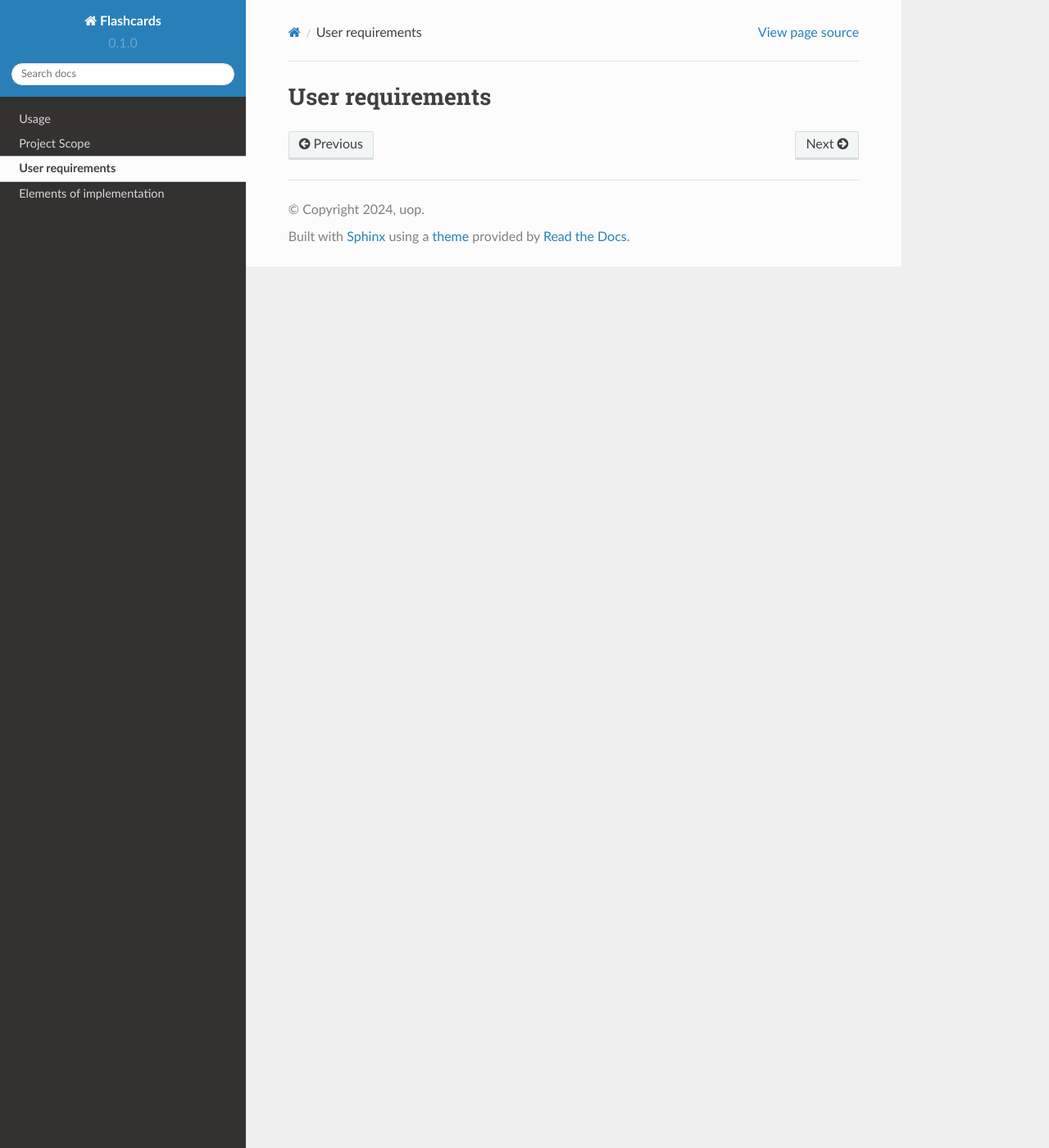
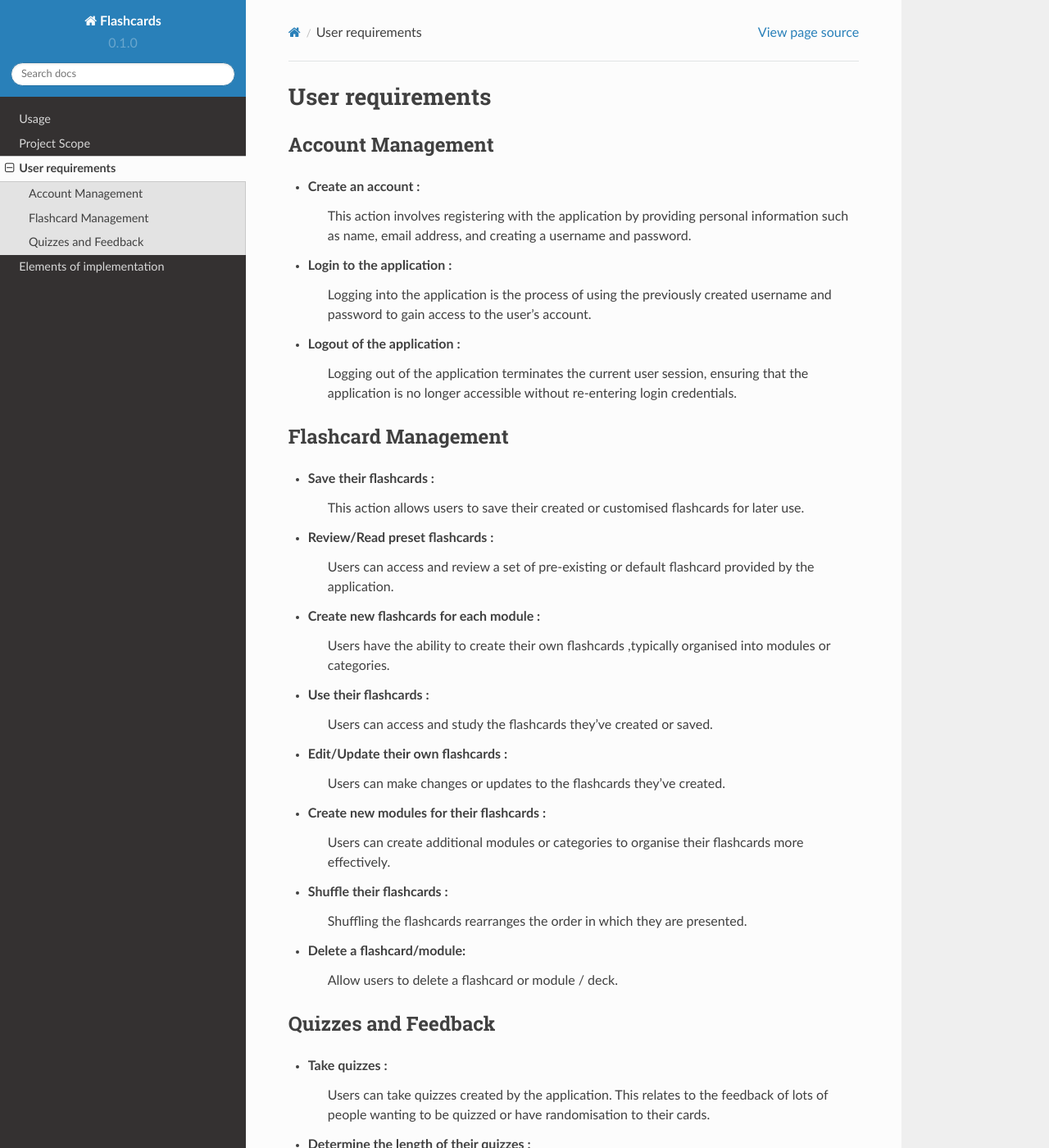
Before and after one commit to SETAP-2NDYEAR/flashcards_documentation, a Sphinx documentation site: the page built from docs/source/user-requirements.rst, in a window 1280 px wide and 1400 px high. Shown: the whole window at 82% size. Built offline with Sphinx 7.4.7 and the Read the Docs theme 2.0.0, drawn with Linux system fonts in a browser that asks for light colours; some of the changed text lies outside the part shown.

Commit message:
Update user-requirements.rst
user rew

```diff
--- a/docs/source/user-requirements.rst
+++ b/docs/source/user-requirements.rst
@@ -1,2 +1,66 @@
+.. _user-requirements:
+
+*****************
 User requirements
-=================
+*****************
+
+.. meta::
+    :description: User requirements of the project.
+    :keywords: Users, Requirements
+
+Account Management
+==================
+
+*   Create an account :
+        This action involves registering with the application by providing personal information
+        such as name, email address, and creating a username and password.
+
+*   Login to the application :
+        Logging into the application is the process of using the previously created username and
+        password to gain access to the user's account.
+
+*   Logout of the application :
+        Logging out of the application terminates the current user session,
+        ensuring that the application is no longer accessible without re-entering login credentials.
+
+Flashcard Management
+====================
+
+*   Save their flashcards :
+        This action allows users to save their created or customised flashcards for later use.
+
+*   Review/Read preset flashcards :
+        Users can access and review a set of pre-existing or default flashcard provided by the application.
+
+*   Create new flashcards for each module :
+        Users have the ability to create their own flashcards ,typically organised into modules or categories.
+
+*   Use their flashcards :
+        Users can access and study the flashcards they've created or saved.
+
+*   Edit/Update their own flashcards :
+        Users can make changes or updates to the flashcards they've created.
+
+*   Create new modules for their flashcards :
+        Users can create additional modules or categories to organise their flashcards more effectively.
+
+*   Shuffle their flashcards :
+        Shuffling the flashcards rearranges the order in which they are presented.
+
+*   Delete a flashcard/module:
+        Allow users to delete a flashcard or module / deck.
+
+
+Quizzes and Feedback
+====================
+
+*   Take quizzes :
+        Users can take quizzes created by the application. This relates to the feedback of lots of people wanting
+        to be quizzed or have randomisation to their cards.
+
+*   Determine the length of their quizzes :
+        Users can set the number of questions or the duration of a quiz before taking it.
+
+*   Receive feedback from the quizzes :
+        After completing a quiz, users receive feedback on their performance, such as a score, correct answers, and
+        explanations for incorrect responses.
```
